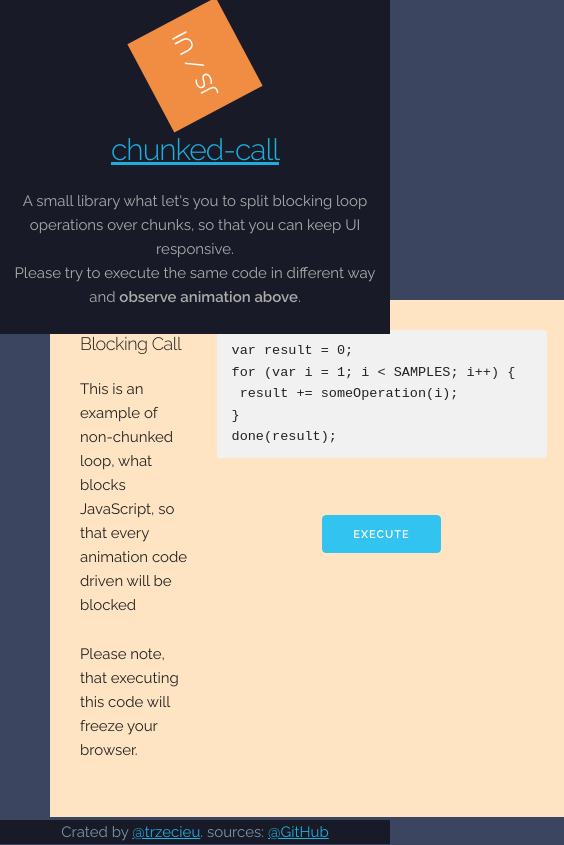
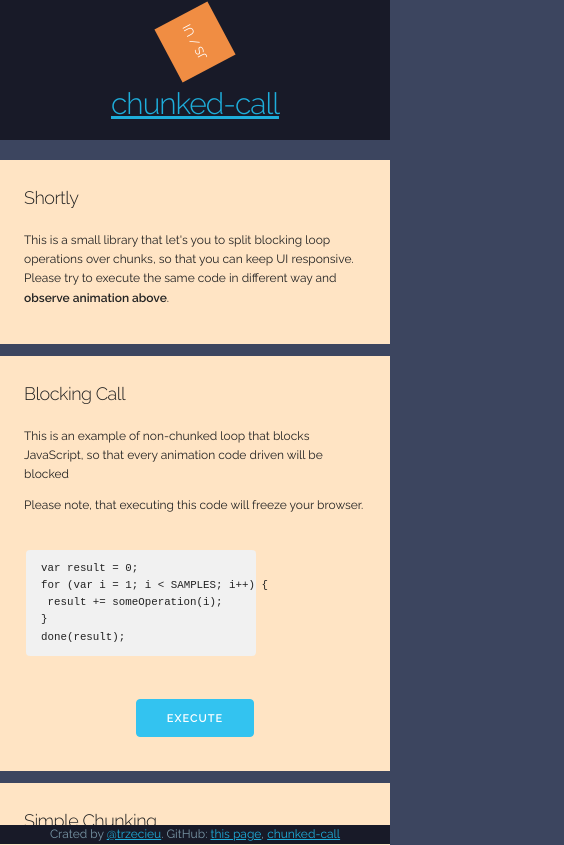
Before and after one commit to trzeci-eu/chunked-call, a website built with webpack: page index.html in a window 390 px wide. Shown: the top 845 px of the page, 564 px wide, since content can reach past the window. Built offline with nearby package versions, Linux system fonts and the light colour scheme; files whose address does not match are found by name.

Commit message:
Mobile friendly CSS

```diff
--- a/css/style.css
+++ b/css/style.css
@@ -3,22 +3,25 @@
 }
 
 body {
-    margin-bottom: 50px;
-    margin-top: 300px;
+    font-size: 1.4em;
+    margin-bottom: 3em;
+    margin-top: 160px;
 }
+
 code {
     border: none;
 }
 
-.anim {
-    display: grid;
-    grid-gap: 10px;
+p {
+    margin-bottom: 1.0em;
 }
 
 #demo-grid {
     display: grid;
-    grid-template-columns: 40px 1fr 40px;
-    grid-gap: 10px;
+    grid-template-columns: 1fr;
+    margin-left: 40px;
+    margin-right: 40px;
+    grid-gap: 1em;
 }
 
 header {
@@ -29,23 +32,12 @@
     background-color: #181a28;
     color: #acacac;
     text-align: center;
+    height: 140px;
     z-index: 1;
 }
 
 #demo-header {
     text-align: center;
-}
-
-#demo-animation > div {
-    background-color: #f08d43;
-    width: 100px;
-    height: 100px;
-    display: inline-block;
-
-    text-align: center;
-    line-height: 100px;
-    color: white;
-    font-size: 1.5em;
 }
 
 footer {
@@ -64,32 +56,66 @@
     text-align: center;
 }
 
-.demo-case  code {
-    width: 300px;
+#demo-animation > div {
+    background-color: #f08d43;
+    width: 60px;
+    height: 60px;
+    display: inline-block;
+
+    text-align: center;
+    line-height: 60px;
+    color: white;
+    font-size: 1em;
+}
+
+.tile {
+    border: #f08d43;
+    background-color: bisque;
+    padding: 2em;
 }
 
 .demo-case {
-    grid-column: 2;
-    grid-gap: 10px;
-
     display: grid;
     grid-template-columns: 2fr 3fr;
-    grid-template-rows: 100%;
-    border: #f08d43;
-    background-color: bisque;
-    margin-bottom: 4em;
-    padding: 1em;
+    grid-template-areas: "description code" ;
+    grid-gap: 10px;
 }
 
-.demo-case > div {
-    grid-column: 2;
-    grid-row: 1;
+@media only screen and (max-width: 768px) {
+    body {
+        font-size: 1.2em;
+    }
+    .demo-case {
+        display: grid;
+        grid-template-columns: 1fr;
+        grid-template-areas:
+            "description"
+            "code"
+        ;
+        grid-gap: 10px;
+    }
+    #demo-grid {
+        margin-left: 0px;
+        margin-right: 0px;
+    }
 }
+
+.code code {
+    width: 200px;
+}
+
+.code pre {
+    padding: 0px;
+}
+
+.demo-case > .code {
+    grid-area: code;
+}
+
 .demo-case > .description {
-    margin: 1em;
-    grid-column: 1;
-    grid-row: 1;
+    grid-area: description;
 }
+
 
 .demo-button-container {
     text-align: center;
--- a/index.html
+++ b/index.html
@@ -24,16 +24,18 @@
                 <h3>
                     <a href="https://www.npmjs.com/package/chunked-call">chunked-call</a>
                 </h3>
-                <p>A small library what let's you to split blocking loop operations over chunks, so that you can keep UI responsive.
-                    <br/>Please try to execute the same code in different way and
-                    <strong>observe animation above</strong>.
-                </p>
+
             </div>
         </header>
 
+        <div class="tile">
+            <h5>Shortly</h5>
+            <p>This is a small library that let's you to split blocking loop operations over chunks, so that you can keep UI responsive.<br/>Please try to execute the same code in different way and <strong>observe animation above</strong>.
+            </p>
+        </div>
 
-        <div class="demo-case" id="demo-sync">
-            <div>
+        <div class="demo-case tile" id="demo-sync">
+            <div class="code">
                 <pre><code class="language-js"></code></pre>
                 <div class="demo-button-container">
                     <p></p>
@@ -42,21 +44,20 @@
             </div>
             <div class="description">
                 <h5>Blocking Call</h5>
-                <p>This is an example of non-chunked loop, what blocks JavaScript, so that every animation code driven will
-                    be blocked</p>
+                <p>This is an example of non-chunked loop that blocks JavaScript, so that every animation code driven will be
+                    blocked</p>
                 <p>Please note, that executing this code will freeze your browser.</p>
             </div>
         </div>
 
-        <div class="demo-case" id="demo-async">
-            <div>
+        <div class="demo-case tile" id="demo-async">
+            <div class="code">
                 <pre><code class="language-js"></code></pre>
                 <div class="demo-button-container">
                     <p></p>
                     <button class="button-primary">Execute</button>
                 </div>
             </div>
-
             <div class="description">
                 <h5>Simple Chunking</h5>
                 <p>This case shows how to adopt a standard for-loop to the chunked-call implementation</p>
@@ -65,46 +66,67 @@
                 <p>This will let the lib to decide whether continue calculation in this time frame, or wait for next frame.
                     This method is significantly slower than the original code.</p>
             </div>
-
         </div>
 
-        <div class="demo-case" id="demo-async-buckets">
-            <div>
+        <div class="demo-case tile" id="demo-async-buckets">
+            <div class="code">
                 <pre><code class="language-js"></code></pre>
                 <div class="demo-button-container">
                     <p></p>
                     <button class="button-primary">Execute</button>
                 </div>
             </div>
-
             <div class="description">
-                <h5>Group Chunking</h5>
-                <p>Extended version, that groups loop iteration to groups with defined size</p>
-                <p>This implementation is much faster than simple chunking, as it doesn't waste time on callback on each iteration.</p>
+                <h5>Grouped Chunking</h5>
+                <p>Extended version that groups loop iteration</p>
+                <p>This implementation performs faster than the simple chunking as it doesn't waste time on callback on each iteration.</p>
                 <p>Downside is that it requires manual probing for groups size.</p>
             </div>
         </div>
-        <div class="demo-case" id="demo-async-adaptive">
-            <div>
+
+        <div class="demo-case tile" id="demo-async-adaptive">
+            <div class="code">
                 <pre><code class="language-js"></code></pre>
                 <div class="demo-button-container">
                     <p></p>
                     <button class="button-primary">Execute</button>
                 </div>
             </div>
-
             <div class="description">
                 <h5>Adaptive Chunking</h5>
-                <p>Dynamic version of Grouped Chunks, that adjust size of group according to time spend on last operation.</p>
+                <p>Dynamic version of Grouped Chunks that adjusts the size of group according to time spend on last operation.</p>
                 <p>It requires to add extra sanity checks (like minimum group size) in case that an external factor takes CPU power.</p>
-                <p>Main advantage is that it can adopt (to some extend) to external factors, and limit operation in order to provide stable FPS.</p>
-
+                <p>Main advantage is that it can adopt (to some extend) to external factors and limit operation in order to provide stable FPS.</p>
             </div>
         </div>
+
+        <div class="tile">
+            <h5>API</h5>
+            <div class="code">
+                <pre><code class="language-js">// @task: A callback to function that executes until it returns false.
+// @callback: Called when execution is finished.
+// @limitMs: Once execution time exceeded given time, it waits to a next frame
+// @returns: An ID of chunked call execution
+function setChunkedCall(task, callback, limitMs);
+
+// @returns: A Promise thats wraps setChunkedCall
+function setChunkedCallPromise(task, limitMs);
+
+// Terminates execution of ongoing chunked call
+// @id: Identifier of chunked call
+// @returns: True if an execution has been killed successfully, false otherwise.
+function killChunkedCall(id);
+                </code></pre>
+            </div>
+
+        </div>
+
     </div>
+
     <footer>Crated by
-        <a href="https://github.com/trzecieu/">@trzecieu</a>. sources:
-        <a href="https://github.com/trzecieu/chunked-call/tree/gh-pages">@GitHub</a>
+        <a href="https://github.com/trzecieu/">@trzecieu</a>. GitHub:
+        <a href="https://github.com/trzecieu/chunked-call/tree/gh-pages">this page</a>,
+        <a href="https://github.com/trzecieu/chunked-call/tree/gh-pages">chunked-call</a>
     </footer>
     <script src="js/bundle.js"></script>
     <script src="js/prism.js"></script>
--- a/src/main.ts
+++ b/src/main.ts
@@ -61,7 +61,7 @@
 }
 
 function executeChunkedAdaptive(done) {
-    const timeBudgetMs = 30;
+    const budgetMs = 30;
     let groupSize = 1500;
     let result = 1;
     setChunkedCall((() => {
@@ -69,7 +69,7 @@
             let lastTime = Date.now();
             return () => {
                 let currentTime = Date.now();
-                groupSize *= timeBudgetMs /  clamp(currentTime - lastTime, 5, 60);
+                groupSize *= budgetMs /  clamp(currentTime - lastTime, 5, 60);
                 groupSize = Math.max(200, groupSize);
                 lastTime = currentTime;
 
```
Also changed, not shown: js/bundle.js (+1 -1 lines).
